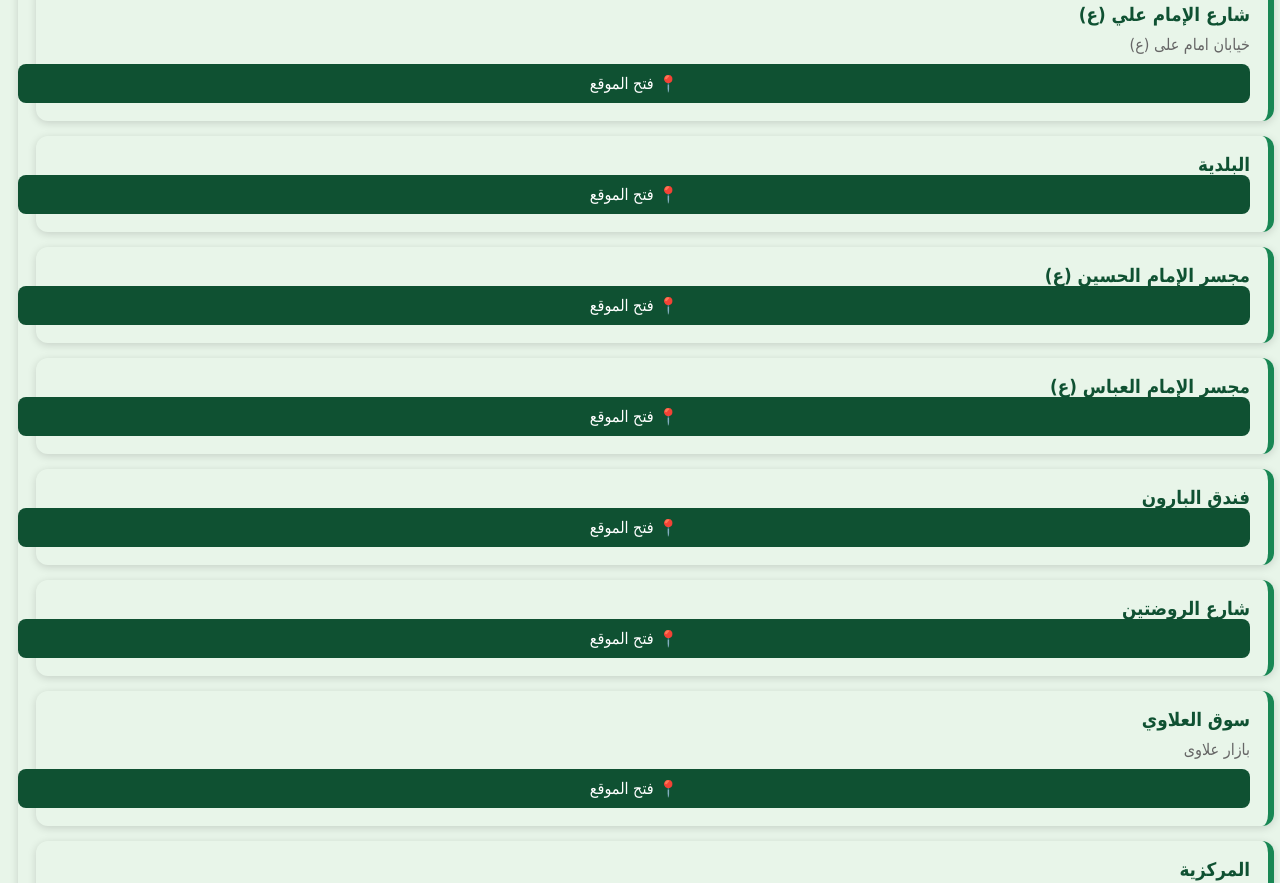
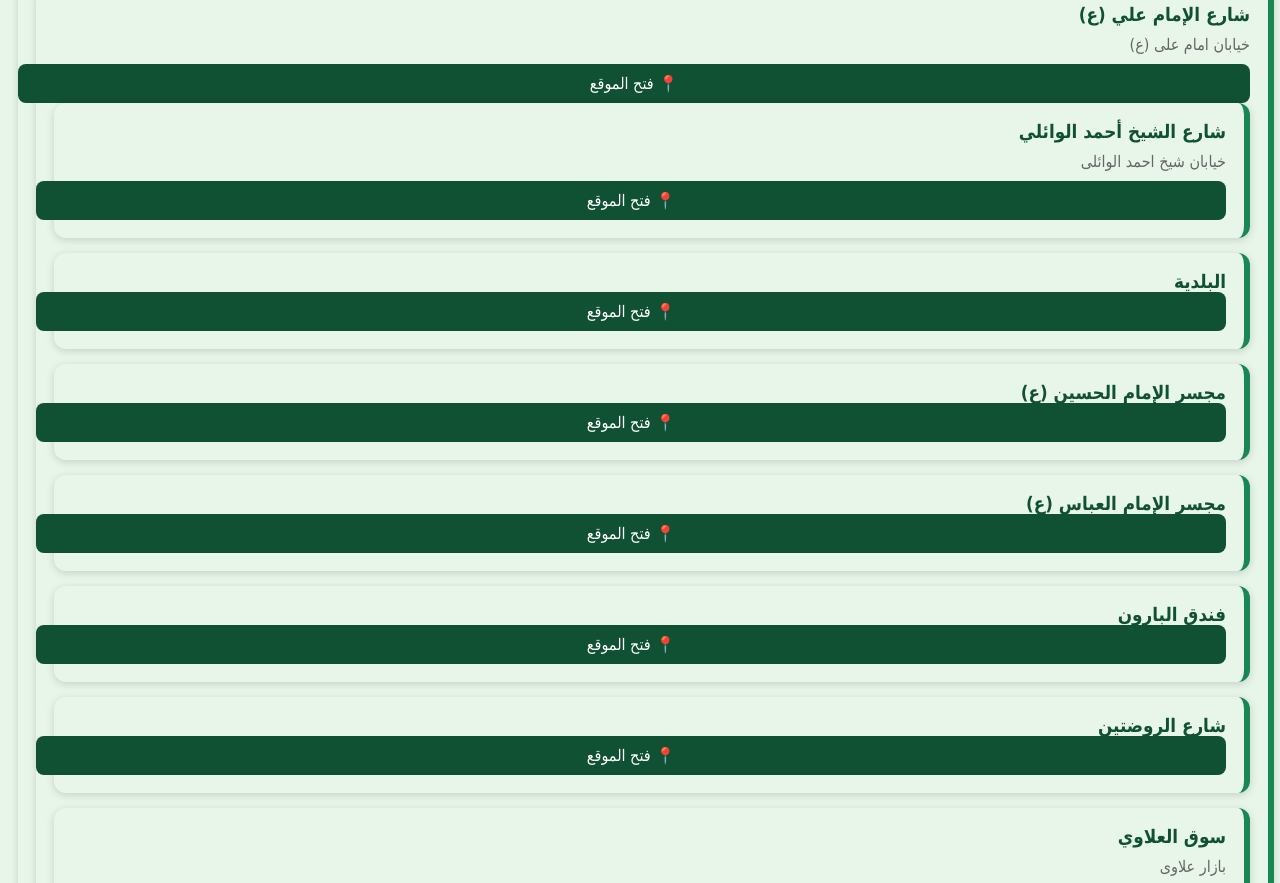
Before and after one commit to frode2002/-karbala-map, a plain HTML site: page index.html in a window 1280 px wide. Shown: the part 3765-4648 px from the top of the page. Drawn offline with Linux system fonts and the light colour scheme.

Commit message:
Update index.html

```diff
--- a/index.html
+++ b/index.html
@@ -340,6 +340,10 @@ href="https://maps.app.goo.gl/hWGGuuVwe4bWRrnj9?g_st=ipc">
 <h3>شارع الإمام علي (ع)</h3>
 <p>خیابان امام علی (ع)</p>
 <a class="btn" target="_blank" href="https://maps.app.goo.gl/pHnH9p1aFyAFox3s6?g_st=ic">📍 فتح الموقع</a>
+<div class="card">
+<h3>شارع الشيخ أحمد الوائلي</h3>
+<p>خیابان شیخ احمد الوائلی</p>
+<a class="btn" target="_blank" href="https://maps.app.goo.gl/DkebWsTsk5UbBJEGA?g_st=ic">📍 فتح الموقع</a>
 </div>
 
 <div class="card">
```
